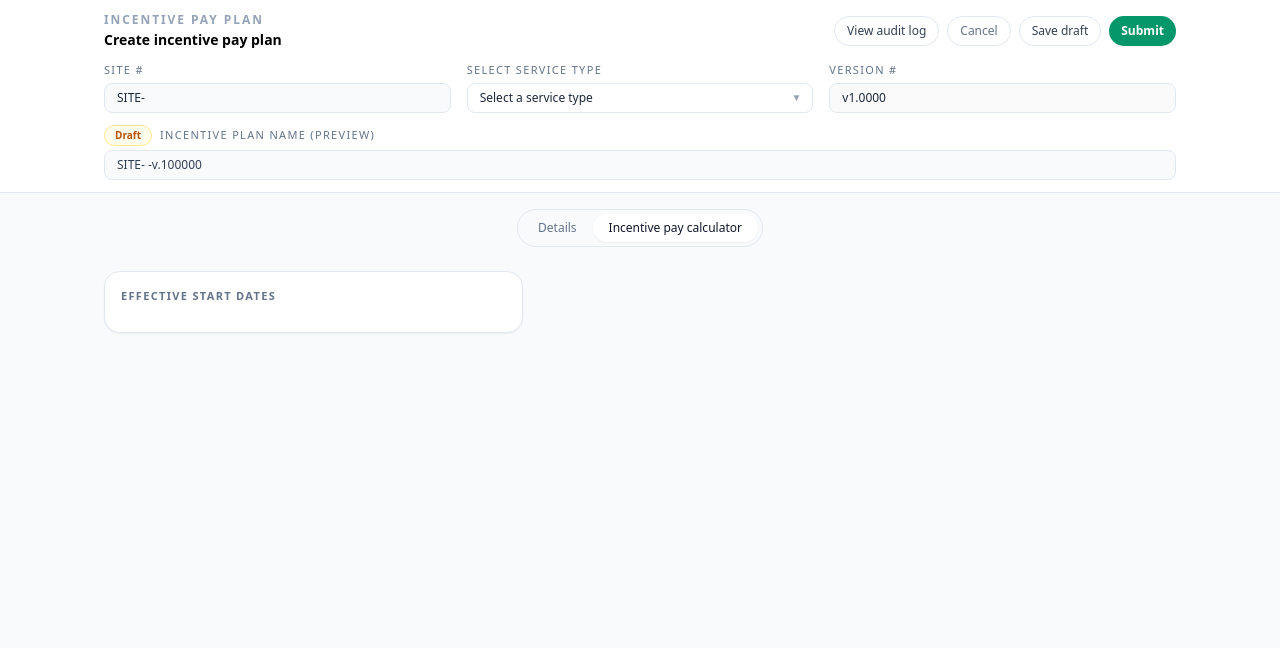
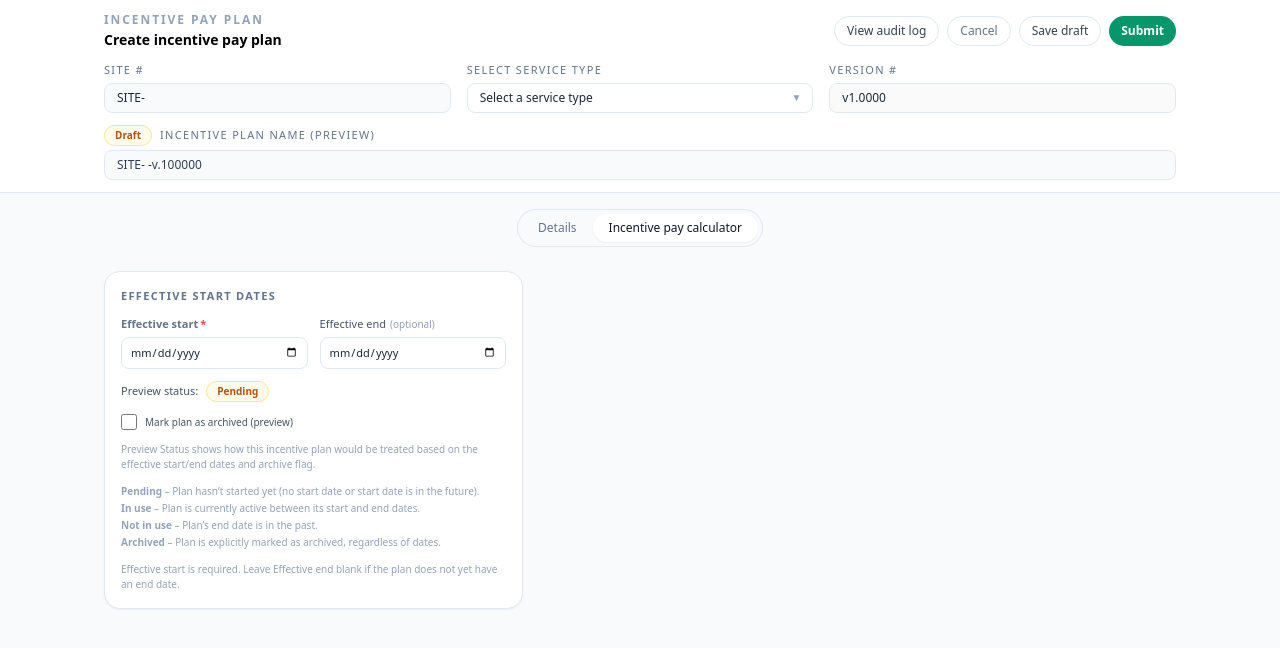
Before and after one commit to democapstone86/site-incentive-pay-plan, a React (Vite) app: page /createIncentive in a window 1280 px wide. Both pictures are taken after a click on the button "Incentive pay calculator". Shown: the top 648 px of the page. Built offline with nearby package versions, Linux system fonts and the light colour scheme.

Commit message:
Add effective date validation and preview status indicator

```diff
--- a/src/pages/CreateIncentive.tsx
+++ b/src/pages/CreateIncentive.tsx
@@ -191,6 +191,32 @@ export default function CreateIncentivePayPlan() {
   const navigate = useNavigate();
   const [selectedService, setSelectedService] = React.useState("");
   const [activeTab, setActiveTab] = React.useState("details");
+  const [effectiveStartDate, setEffectiveStartDate] = React.useState("");
+  const [effectiveEndDate, setEffectiveEndDate] = React.useState("");
+  const [isArchived, setIsArchived] = React.useState(false);
+
+  let dateError = "";
+  if (
+    effectiveStartDate &&
+    effectiveEndDate &&
+    effectiveEndDate < effectiveStartDate
+  ) {
+    dateError =
+      "Effective end date cannot be before Effective start date, and Effective start cannot be after Effective end.";
+  }
+  let previewStatus = "Pending";
+
+  let previewBadgeClass =
+    "inline-flex items-center rounded-full border px-2.5 py-0.5 text-[10px] font-semibold ";
+  if (previewStatus === "Pending") {
+    previewBadgeClass += "border-amber-200 bg-amber-50 text-amber-700";
+  } else if (previewStatus === "In use") {
+    previewBadgeClass += "border-emerald-200 bg-emerald-50 text-emerald-700";
+  } else if (previewStatus === "Not in use") {
+    previewBadgeClass += "border-slate-200 bg-slate-100 text-slate-600";
+  } else if (previewStatus === "Archived") {
+    previewBadgeClass += "border-slate-500 bg-slate-800 text-slate-100";
+  }
 
   return (
     <div className="min-h-screen bg-slate-50">
@@ -361,6 +387,88 @@ export default function CreateIncentivePayPlan() {
                 <div className="mb-3 text-[11px] font-semibold uppercase tracking-[0.12em] text-slate-500">
                   Effective start dates
                 </div>
+                <div className="space-y-3 text-[11px] text-slate-700">
+                  <div className="grid gap-3 sm:grid-cols-2">
+                    <div className="flex flex-col gap-1">
+                      <label className="text-[11px] font-semibold text-slate-500">
+                        Effective start
+                        <span className="ml-0.5 text-[11px] font-semibold text-red-500">
+                          *
+                        </span>
+                      </label>
+                      <input
+                        type="date"
+                        value={effectiveStartDate}
+                        onChange={(e) => setEffectiveStartDate(e.target.value)}
+                        className="w-full rounded-lg border border-slate-200 bg-white px-2 py-1.5 text-[11px] text-slate-800 outline-none focus:border-sky-400 focus:ring-1 focus:ring-sky-200"
+                      />
+                    </div>
+
+                    <div className="flex flex-col gap-1">
+                      <label className="text-[11px] font-medium text-slate-600">
+                        Effective end
+                        <span className="ml-1 text-[10px] font-normal text-slate-400">
+                          (optional)
+                        </span>
+                      </label>
+                      <input
+                        type="date"
+                        value={effectiveEndDate}
+                        onChange={(e) => setEffectiveEndDate(e.target.value)}
+                        className="w-full rounded-lg border border-slate-200 bg-white px-2 py-1.5 text-[11px] text-slate-800 outline-none focus:border-sky-400 focus:ring-1 focus:ring-sky-200"
+                      />
+                    </div>
+                  </div>
+
+                  <div className="mt-1 flex items-center gap-2">
+                    <span className="text-[11px] font-medium text-slate-600">
+                      Preview status:
+                    </span>
+                    <span className={previewBadgeClass}>{previewStatus}</span>
+                  </div>
+
+                  <label className="mt-1 flex items-center gap-2  text-[10px] text-slate-600">
+                    <input
+                      type="checkbox"
+                      checked={isArchived}
+                      onChange={(e) => setIsArchived(e.target.checked)}
+                      className="h-4 w-4 rounded border-slate-300 text-sky-600"
+                    />
+                    <span>Mark plan as archived (preview)</span>
+                  </label>
+
+                  <p className="mt-1 text-[10px] text-slate-400">
+                    Preview Status shows how this incentive plan would be
+                    treated based on the effective start/end dates and archive
+                    flag.
+                  </p>
+                  <ul className="mt-1 space-y-0.5 text-[10px] text-slate-400">
+                    <li>
+                      <span className="font-semibold">Pending</span> – Plan
+                      hasn’t started yet (no start date or start date is in the
+                      future).
+                    </li>
+                    <li>
+                      <span className="font-semibold">In use</span> – Plan is
+                      currently active between its start and end dates.
+                    </li>
+                    <li>
+                      <span className="font-semibold">Not in use</span> – Plan’s
+                      end date is in the past.
+                    </li>
+                    <li>
+                      <span className="font-semibold">Archived</span> – Plan is
+                      explicitly marked as archived, regardless of dates.
+                    </li>
+                  </ul>
+                  <p className="mt-1 text-[10px] text-slate-400">
+                    Effective start is required. Leave Effective end blank if
+                    the plan does not yet have an end date.
+                  </p>
+                  {dateError && (
+                    <p className="mt-1 text-[10px] text-red-500">{dateError}</p>
+                  )}
+                </div>
               </div>
             </div>
           </div>
```
